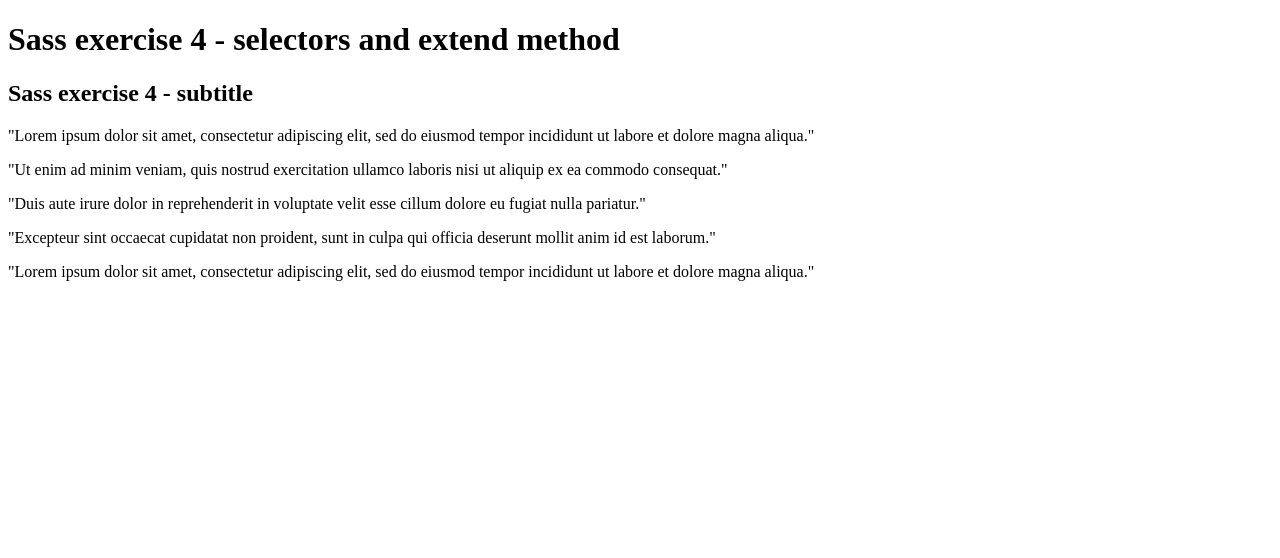
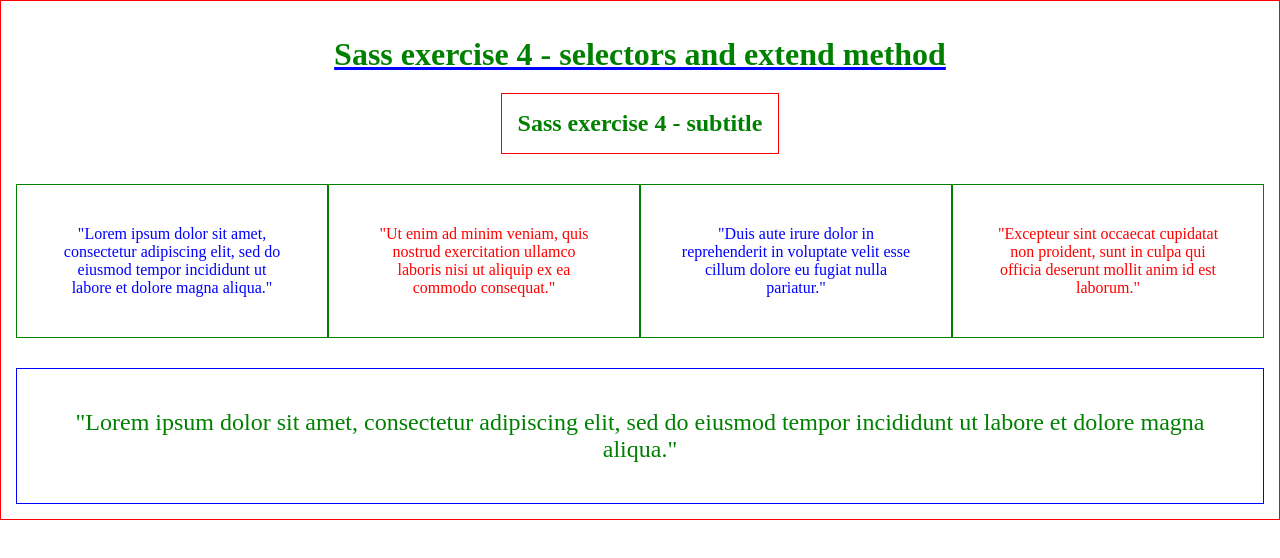
Before and after one commit to SandroGrimaldi/Esercizi-Sass, a plain HTML site: page sass_exercise_4-selectors_extend/index.html in a window 1280 px wide. Drawn offline with nearby package versions, Linux system fonts and the light colour scheme; files that its build step writes are made by us from their sources.

Commit message:
exercise 4 done

```diff
--- a/sass_exercise_4-selectors_extend/index.html
+++ b/sass_exercise_4-selectors_extend/index.html
@@ -5,25 +5,25 @@
         <link rel="stylesheet" href="./style.css">
     </head>
     <body>
-        <div>
+        <div class="exercise">
             <h1>Sass exercise 4 - selectors and extend method</h1>
             <h2>Sass exercise 4 - subtitle</h2>
             <section>
-                <article>
+                <article class="article-card--blue">
                     <p>"Lorem ipsum dolor sit amet, consectetur adipiscing elit, sed do eiusmod tempor incididunt ut labore et dolore magna aliqua."</p>
                 </article>
-                <article>
+                <article class="article-card--red">
                     <p>"Ut enim ad minim veniam, quis nostrud exercitation ullamco laboris nisi ut aliquip ex ea commodo consequat."</p>
                 </article>
-                <article>
+                <article class="article-card--blue">
                     <p>"Duis aute irure dolor in reprehenderit in voluptate velit esse cillum dolore eu fugiat nulla pariatur."</p>
                 </article>
-                <article>
+                <article class="article-card--red">
                     <p>"Excepteur sint occaecat cupidatat non proident, sunt in culpa qui officia deserunt mollit anim id est laborum."</p>
                 </article>
             </section>
             <section>
-                <article>
+                <article class="article-card_footer">
                     <p>"Lorem ipsum dolor sit amet, consectetur adipiscing elit, sed do eiusmod tempor incididunt ut labore et dolore magna aliqua."</p>
                 </article>
             </section>
--- /dev/null
+++ b/sass_exercise_4-selectors_extend/rem.scss
@@ -0,0 +1,4 @@
+@function rem($num){
+
+    @return calc($num / 16px) + "rem";
+}
--- a/sass_exercise_4-selectors_extend/style.scss
+++ b/sass_exercise_4-selectors_extend/style.scss
@@ -0,0 +1,68 @@
+@use "sass:color";
+@use "rem.scss" as r;
+
+* {
+    margin: 0;
+    padding: 0;
+    box-sizing: border-box;
+}
+
+$red:red;
+$blue:blue;
+$green:green;
+
+.exercise {
+    border: #{r.rem(1px)} solid $red;
+    padding: #{r.rem(15px)};
+    text-align: center;
+}
+
+section {
+    display: flex;
+    padding-top: #{r.rem(30px)};
+}
+
+div{
+    display:flex;
+    flex-direction: column;
+
+    &>h1{
+        @extend %text;
+        text-decoration:underline;
+        text-decoration-color: $blue;
+    }
+
+    &>h2{
+        @extend %text;
+        padding: #{r.rem(16px)} #{r.rem(16px)} ;
+        border: #{r.rem(1px)} solid $red;
+    }
+}
+
+%text{
+    color:$green;
+    margin-top: #{r.rem(20px)};
+    align-self: center;
+}
+
+@mixin article-card($color,$border-color,$font_size) {
+    color: $color;
+    border:#{r.rem(1px)} solid $border_color;
+    font-size: $font_size;
+    padding:#{r.rem(40px)};
+}
+
+.article-card--blue{
+    @include article-card($blue,$green,1rem);
+    width:25%;
+}
+
+.article-card--red{
+    @include article-card($red,$green,1rem);
+    width:25%;
+}
+
+.article-card_footer{
+    @include article-card($green,$blue, #{r.rem(24px)});
+    width:100%;
+}
```
Also changed, not shown: sass_exercise_4-selectors_extend/style.css (added), 1 other file.
